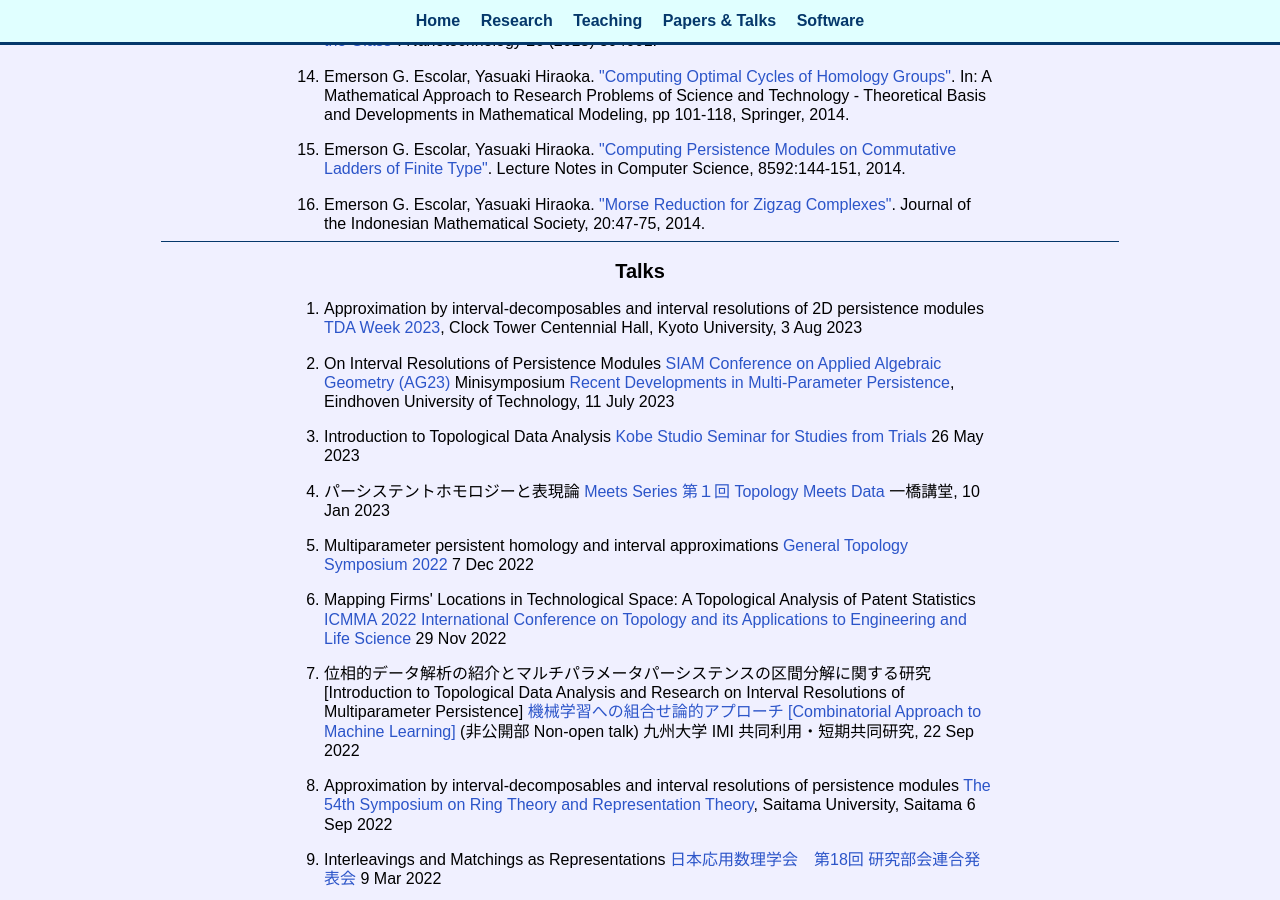
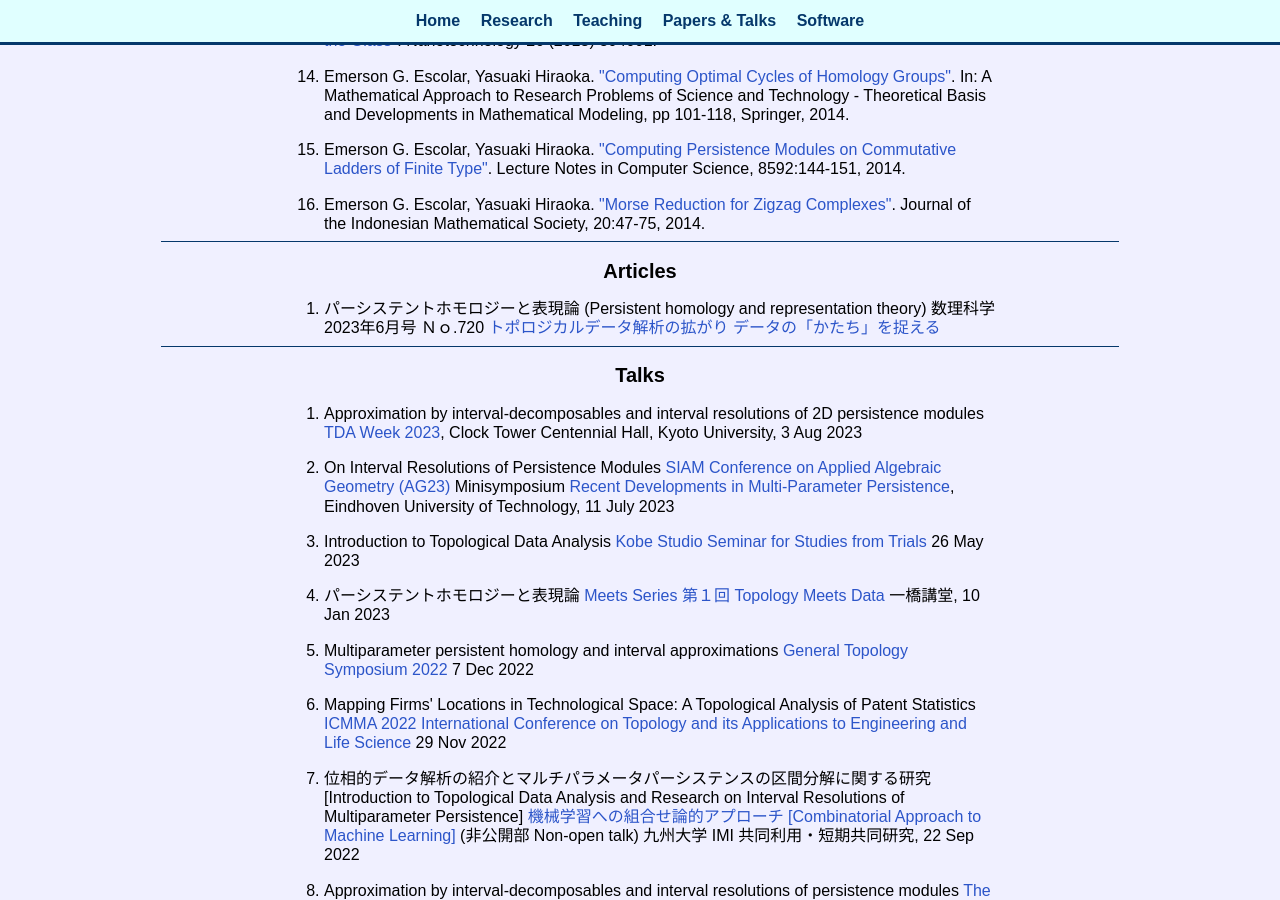
Before and after one commit to emerson-escolar/emerson-escolar.github.io, a Jekyll site: the page built from research_lists.html, in a window 1280 px wide and 900 px high, scrolled down 1641 px. Built offline with Jekyll 4.4.1, drawn with Linux system fonts in a browser that asks for light colours.

Commit message:
add magazine

```diff
--- a/research_lists.html
+++ b/research_lists.html
@@ -247,6 +247,19 @@ title: Emer's Papers & Talks
 			Journal of the Indonesian Mathematical Society, 20:47-75, 2014.
 		</li>
 	</ol>
+</section>
+
+<hr class="inner" />
+
+<section>
+  <h2> Articles </h2>
+	<ol class="wordbox paperlist">
+    <li>
+      パーシステントホモロジーと表現論 (Persistent homology and representation theory)
+      数理科学 2023年6月号 Ｎｏ.720 <a target="_blank" href="https://www.saiensu.co.jp/search/?isbn=4910054690637&y=2023">
+      トポロジカルデータ解析の拡がり データの「かたち」を捉える</a>
+    </li>
+  </ol>
 </section>
 
 <hr class="inner" />
```
